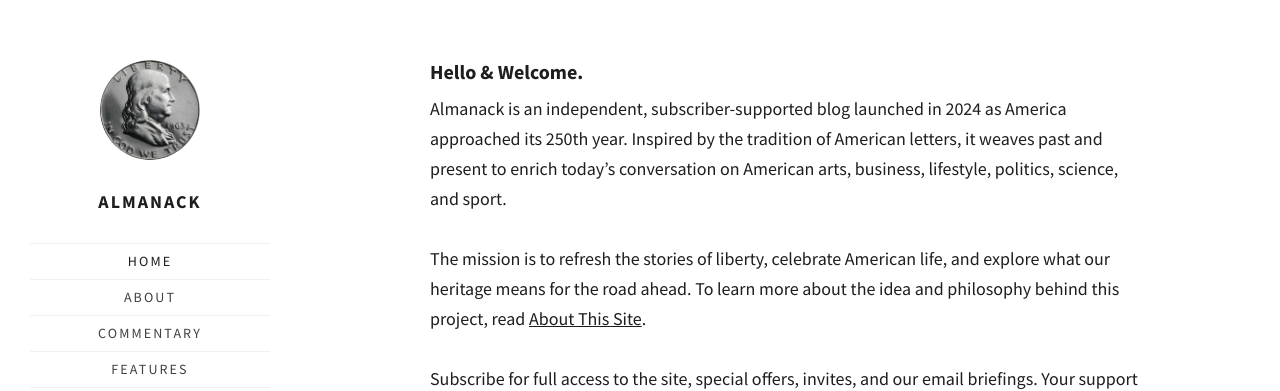
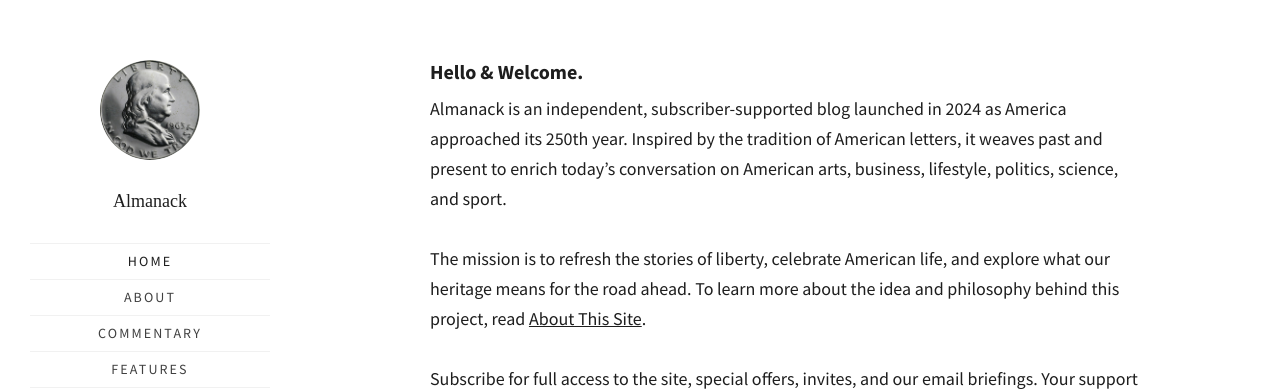
Before and after one commit to walkercraig/almanack, a Jekyll site: the page built from index.html, in a window 1280 px wide. Shown: the top 391 px of the page. Built offline with Jekyll 4.4.1, drawn with Linux system fonts in a browser that asks for light colours; some web fonts are replaced; the list of posts is cut into pages by our own code.

Commit message:
Update _header.scss

```diff
--- a/_sass/_header.scss
+++ b/_sass/_header.scss
@@ -47,13 +47,12 @@
 }
 
 .site-title {
-  font-family: 'Source Sans Pro', sans-serif;
+  font-family: "IM Fell English", serif;
+  font-weight: 400;
+  font-style: normal;
   font-size: 1rem !important;
-  font-weight: 700;
   line-height: 1;
   margin: 1px 0 0 0 !important;
-  letter-spacing: 2px !important;
-  text-transform: uppercase;
   color: #1e1e1e;
 }
 
```
